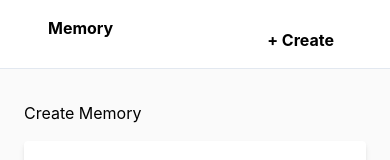
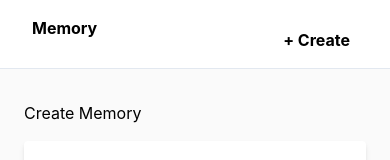
Before and after one commit to zweilandojo/cc, a React (Create React App) app: page /create in a window 390 px wide. Shown: the top 160 px of the page. Built offline with nearby package versions, Linux system fonts and the light colour scheme.

Commit message:
img resize

```diff
--- a/src/components/Header.js
+++ b/src/components/Header.js
@@ -3,10 +3,10 @@ import { NavLink } from 'react-router-dom'
 
 export default () => (
   <header className='Header-header flex bg-white border-b border-grey-light mb-8 p-4'>
-    <h1 className='Header-h1 flex-1 ml-8'>
+    <h1 className='Header-h1 flex-1 ml-4 md:ml-8'>
       <NavLink exact to='/' className="text-black">Memory</NavLink>
     </h1>
-    <nav className='Header-nav pt-3 mr-8 flex-1 text-right'>
+    <nav className='Header-nav pt-3 mr-4 md:mr-8 flex-1 text-right'>
       <NavLink
         to='/create'
         className='Header-navLink px-2'
--- a/src/components/Home.js
+++ b/src/components/Home.js
@@ -18,8 +18,7 @@ const Home = ({ data: { loading, error, posts, postsConnection, networkStatus },
                 <div className='Home-placeholder border-b border-grey-light'>
                   <img
                     alt={post.title}
-                    className='Home-img'
-                    src={`https://media.graphcms.com/resize=w:600/${post.coverImage.handle}`}
+                    src={`https://media.graphcms.com/resize=w:614,fit:crop/${post.coverImage.handle}`}
                   />
                 </div>
                 <div className="px-6 pt-4">
--- a/src/scenes/create/Create.js
+++ b/src/scenes/create/Create.js
@@ -1,6 +1,6 @@
 import React from 'react'
-import gql from 'graphql-tag'
-import { graphql } from 'react-apollo'
+//import gql from 'graphql-tag'
+//import { graphql } from 'react-apollo'
 
 const Create = () => {
   return (
```
